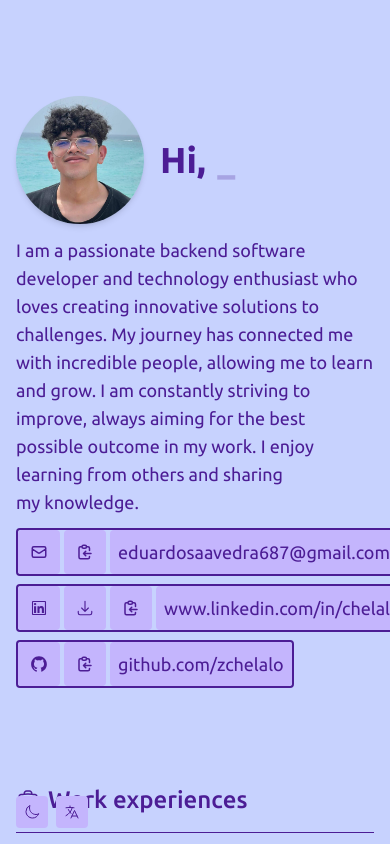
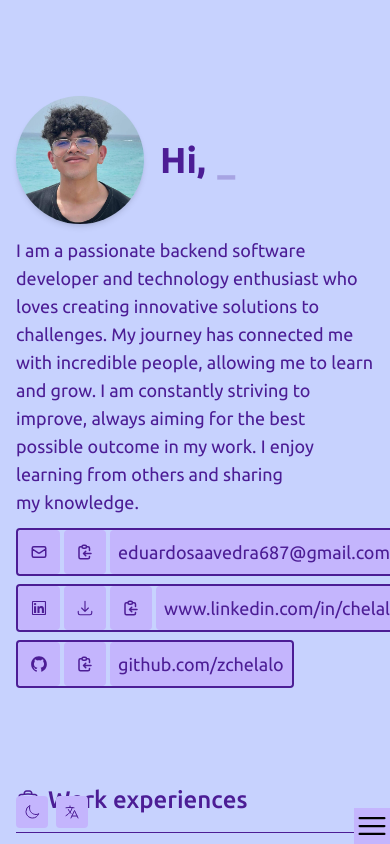
Before and after one commit to zchelalo/portfolio, a React (Vite) app: page / in a window 390 px wide. Shown: the top 844 px of the page. Built offline with nearby package versions, Linux system fonts and the light colour scheme.

Commit message:
add: phone menu

```diff
--- /dev/null
+++ b/src/components/Layout/components/PhoneMenu.tsx
@@ -0,0 +1,11 @@
+import { HiOutlineBars3 } from 'react-icons/hi2'
+
+function PhoneMenu() {
+  return (
+    <div className='bottom-0 right-0 fixed bg'>
+      <HiOutlineBars3 className='text-4xl' />
+    </div>
+  )
+}
+
+export { PhoneMenu }
--- a/src/components/Layout/index.tsx
+++ b/src/components/Layout/index.tsx
@@ -6,6 +6,7 @@ import { Language, Theme } from '@/constants'
 import { Toaster } from 'sonner'
 import { Button } from '@/components/Button'
 import { Header } from '@/components/Layout/components/Header'
+import { PhoneMenu } from '@/components/Layout/components/PhoneMenu'
 
 import {
   HiOutlineMoon,
@@ -24,11 +25,14 @@ function Layout({ children }: LayoutProps) {
   return (
     <div className='bg-indigo-200 dark:bg-indigo-950 min-h-screen'>
       <div className='relative flex flex-col min-h-screen max-w-4xl mx-auto px-4 sm:px-6 lg:px-8'>
-        <div
-          className='hidden sm:flex'
-        >
+
+        <div className='hidden sm:flex'>
           <Header />
         </div>
+        <div className='flex sm:hidden'>
+          <PhoneMenu />
+        </div>
+
         <div className='flex-grow pb-16 sm:py-16'>
           {children}
         </div>
```
